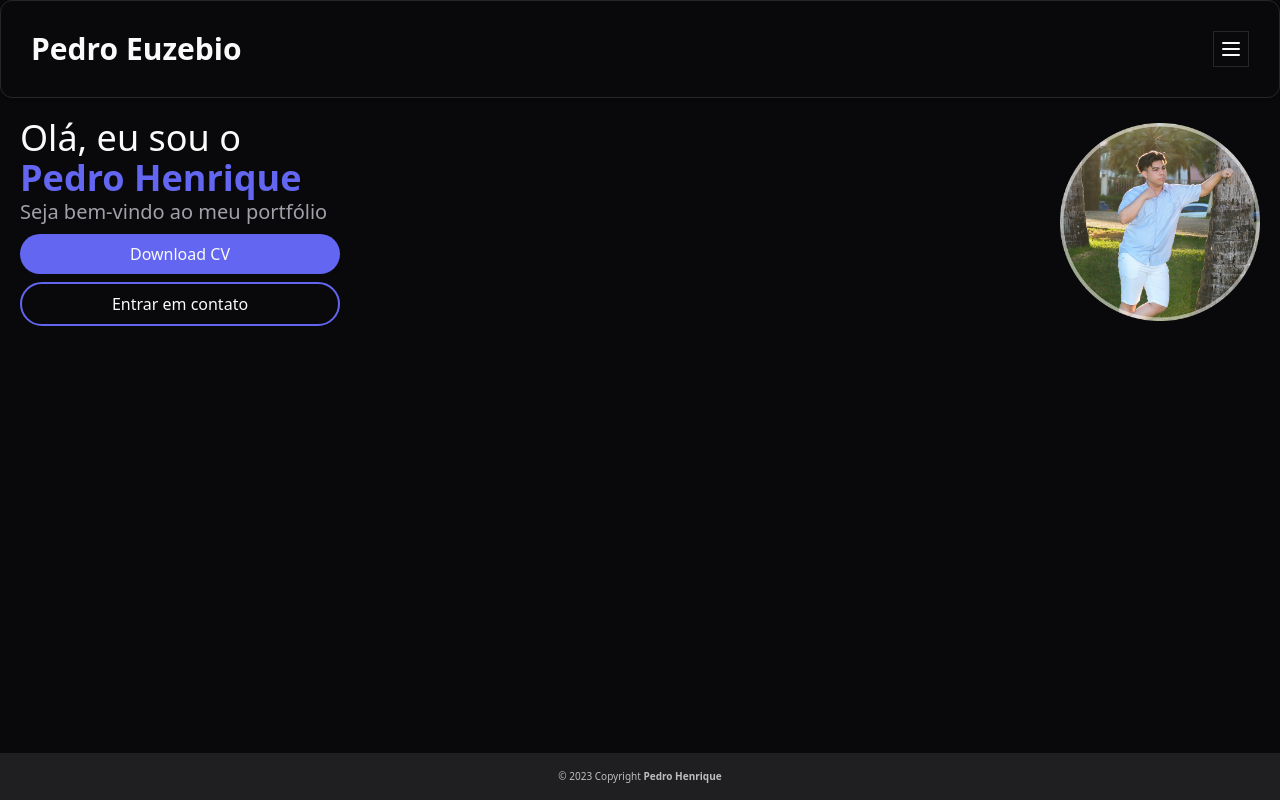
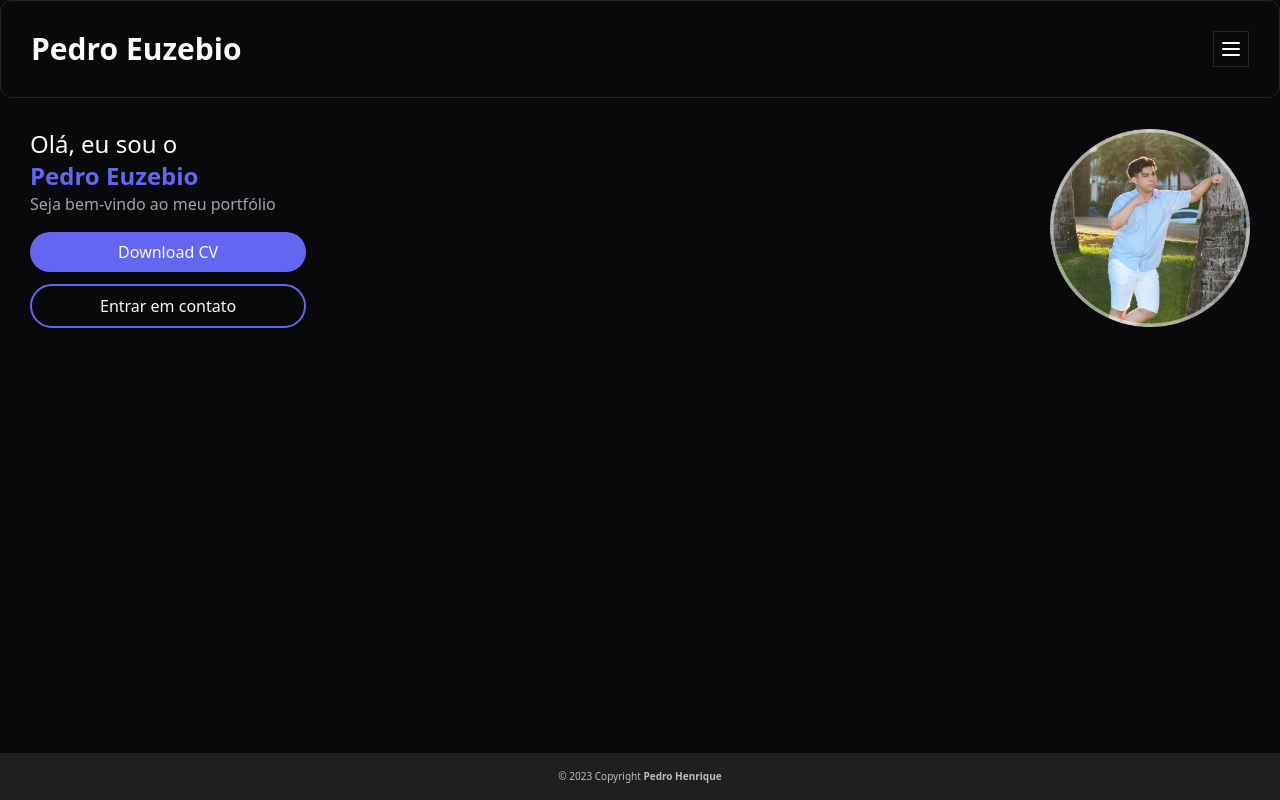
Before and after one commit to pedroeuzebioo/portfolio-2023, a Next.js app: page / in a window 1280 px wide. Built offline with nearby package versions, Linux system fonts and the light colour scheme.

Commit message:
feat(home): update introduction section and contact links

```diff
--- a/src/app/page.tsx
+++ b/src/app/page.tsx
@@ -1,14 +1,14 @@
 import Image from "next/image";
 import Link from "next/link";
 
-const IntroductionSection = () => {
+const Introduction = () => {
   return (
     <div className="text-center md:text-left">
-      <h1 className="text-3xl font-medium md:text-4xl">Olá, eu sou o</h1>
-      <span className="text-3xl font-semibold text-indigo-500 md:text-4xl">
-        Pedro Henrique
+      <h1 className="text-2xl font-medium">Olá, eu sou o</h1>
+      <span className="text-2xl font-semibold text-indigo-500">
+        Pedro Euzebio
       </span>
-      <p className="text-lg font-medium text-muted-foreground md:text-xl">
+      <p className="font-medium text-muted-foreground">
         Seja bem-vindo ao meu portfólio
       </p>
       <ContactLinks />
@@ -18,17 +18,17 @@ const IntroductionSection = () => {
 
 const ContactLinks = () => {
   return (
-    <div className="mt-2 flex flex-wrap justify-center gap-2 md:justify-start">
+    <div className="mt-4 flex flex-wrap justify-center gap-3 md:justify-start">
       <a
         href="/curriculo.pdf"
         download
-        className="flex w-full max-w-xs items-center justify-center rounded-full bg-indigo-500 px-4 py-2 font-medium md:px-8"
+        className="flex w-full max-w-[18.75rem] items-center justify-center rounded-full bg-indigo-500 p-2 font-medium"
       >
         Download CV
       </a>
       <Link
         href="mailto:eupedrohenrique.euzebio@gmail.com"
-        className="flex w-full max-w-xs items-center justify-center rounded-full border-2 border-indigo-500 bg-background px-4 py-2 font-medium transition-all hover:bg-indigo-500 md:px-8"
+        className="flex w-full max-w-[18.75rem] items-center justify-center rounded-full border-2 border-indigo-500 bg-background px-1 py-2 font-medium transition-all hover:bg-indigo-500"
       >
         Entrar em contato
       </Link>
@@ -38,17 +38,15 @@ const ContactLinks = () => {
 
 export default function Home() {
   return (
-    <main className="p-5">
+    <main className="m-auto w-full max-w-7xl flex-1 p-[1.875rem]">
       <section className="flex flex-col items-center justify-center gap-4 md:flex-row md:justify-between">
-        <IntroductionSection />
-        <div>
+        <Introduction />
         <Image
           src="/avatar.png"
           alt="Foto do Pedro Henrique"
           width={200}
           height={200}
         />
-        </div>
       </section>
     </main>
   );
```
Lines whose indentation alone changed are shown as unchanged.
